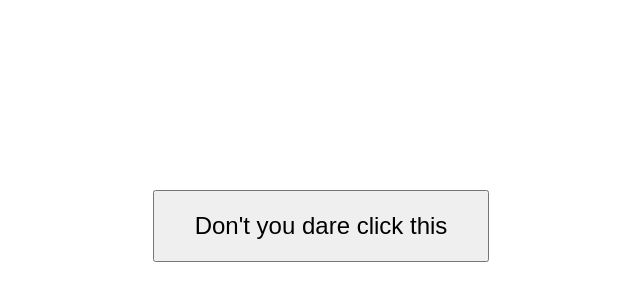
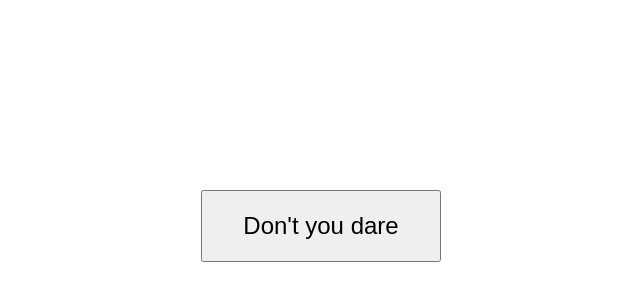
Before and after one commit to Varietix/Clic, a plain HTML site: page index.html in a window 1280 px wide. Shown: the part 174-474 px from the top of the page, without its empty margins (319-959 px from the left). Drawn offline with Linux system fonts and the light colour scheme.

Commit message:
Add files via upload

```diff
--- a/index.html
+++ b/index.html
@@ -19,7 +19,7 @@
   </style>
 </head>
 <body>
-  <button onclick="openAdvertisement()">Don't you dare click this</button>
+  <button onclick="openAdvertisement()">Don't you dare</button>
 
   <script>
     function openAdvertisement() {
```
